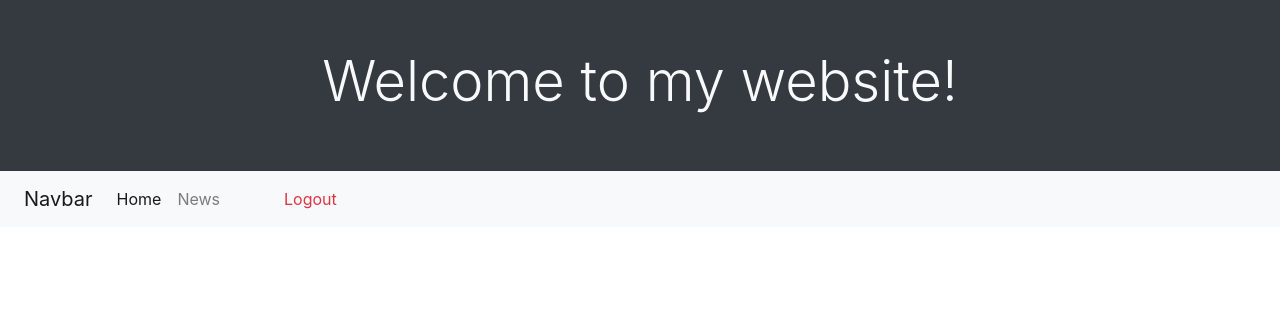
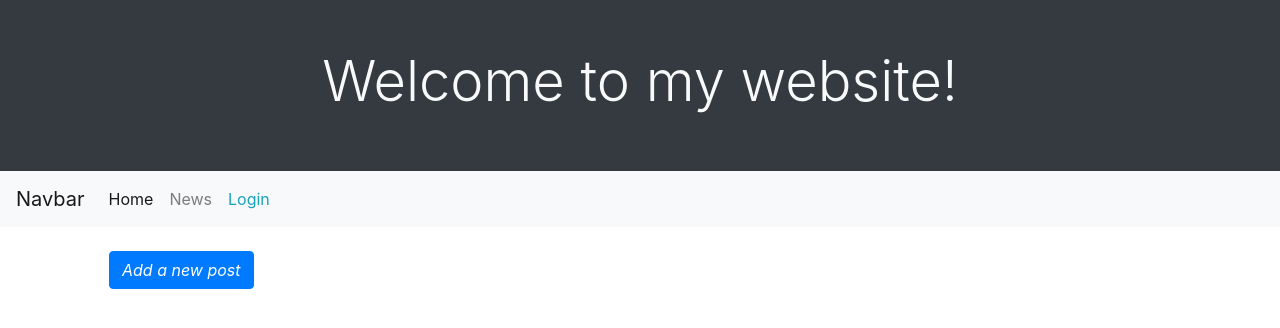
Before and after one commit to sb2rhan/DjangoProjectFirst, a Django app: page /news in a window 1280 px wide. Shown: the top 328 px of the page. Run offline with Django 3.2, Linux system fonts and the light colour scheme; data comes from the database, SQL or seed files in the repository; data that the repository does not hold is empty.

Commit message:
added add news functionality

```diff
--- a/blog/news/admin.py
+++ b/blog/news/admin.py
@@ -4,6 +4,6 @@ from news.models import News
 
 @admin.register(News)
 class NewsAdmin(admin.ModelAdmin):
-    list_display = ('title', 'publish_date', 'content', 'publisher')
-    list_filter = ('title', 'publish_date', 'publisher')
+    list_display = ('title', 'publish_date', 'theme', 'content', 'publisher')
+    list_filter = ('title', 'publish_date', 'publisher', 'theme')
     search_fields = ['title', 'publisher']
--- /dev/null
+++ b/blog/news/forms.py
@@ -0,0 +1,20 @@
+from django import forms
+from django.forms import fields
+from news.models import News
+
+
+class NewsForm(forms.ModelForm):
+
+    def __init__(self, *args, **kwargs):
+        super(NewsForm, self).__init__(*args, **kwargs)
+
+        self.fields['title'].widget.attrs['class'] = 'form-control'
+        self.fields['title'].widget.attrs['placeholder'] = 'Title'
+        self.fields['theme'].widget.attrs['class'] = 'form-control'
+        self.fields['theme'].widget.attrs['placeholder'] = 'Theme'
+        self.fields['content'].widget.attrs['class'] = 'form-control'
+        self.fields['publisher'].widget.attrs['class'] = 'form-control'
+
+    class Meta:
+        model = News
+        fields = '__all__'
--- a/blog/news/models.py
+++ b/blog/news/models.py
@@ -7,6 +7,7 @@ from django.urls import reverse
 class News(models.Model):
 
     title = models.CharField(verbose_name='Title', max_length=120)
+    theme = models.CharField(verbose_name='Theme', max_length=100)
     publish_date = models.DateTimeField(verbose_name='Date of publish', auto_now=timezone.now())
     content = models.TextField(blank=False, null=False)
     publisher = models.ForeignKey(User, on_delete=models.CASCADE)
--- a/blog/news/urls.py
+++ b/blog/news/urls.py
@@ -4,4 +4,5 @@ from news import views
 urlpatterns = [
     path('news', views.all_news, name="news"),
     path('news/<int:id>', views.news_info, name="info"),
+    path('news/create', views.create_news, name="news_create")
 ]
--- a/blog/news/views.py
+++ b/blog/news/views.py
@@ -1,13 +1,17 @@
-from django.shortcuts import render
+from django.shortcuts import render, redirect
 from django.contrib.auth.decorators import login_required
 from news.models import News
+from news.forms import NewsForm
+
 
 def all_news(request):
     news = News.objects.all()
     context = {
-        'news': news
+        'news': news,
+        'form': NewsForm()
     }
     return render(request, 'news/main_page.html', context)
+
 
 @login_required(login_url='/login')
 def news_info(request, id):
@@ -16,3 +20,12 @@ def news_info(request, id):
         'news': news
     }
     return render(request, 'news/info_page.html', context)
+
+
+@login_required(login_url='/login')
+def create_news(request):
+    form = NewsForm(request.POST)
+
+    if form.is_valid():
+        form.save()
+    return redirect('news')
--- a/blog/posts/views.py
+++ b/blog/posts/views.py
@@ -1,5 +1,4 @@
 from django.shortcuts import render, redirect
-from django.http import HttpResponse
 # decorator that checks a user for authorization
 from django.contrib.auth.decorators import login_required
 from posts.models import Post
--- a/blog/templates/news/info_page.html
+++ b/blog/templates/news/info_page.html
@@ -7,6 +7,7 @@ News '{{ news.title }}'
 {% block content %}
     <div class="card m-3">
         <div class='card-header'>
+            <h5 class='text-dark'>Theme: {{ news.theme }}</h5>
             <div class='card-title'>
                 <h3 class='display-4'>{{ news.title }}</h3>
                 <p>Published in {{ news.publish_date }}</p>
--- a/blog/templates/news/main_page.html
+++ b/blog/templates/news/main_page.html
@@ -5,8 +5,12 @@ News page
 {% endblock %}
 
 {% block content %}
+    <button type="button" class="btn btn-primary m-4" data-toggle="modal" data-target="#exampleModal">
+        <i class="fa fa-plus">Add a new post</i>
+    </button>
     {% for n in news %}
         <div class='card m-3'>
+            <h5 class='card-header text-dark'>Theme: {{ n.theme }}</h5>
             <div class='card-body'>
                 <div class='card-title'>
                     <h3>
@@ -22,4 +26,24 @@ News page
             </div>
         </div>
     {% endfor %}
+    <div class="modal fade" id="exampleModal" tabindex="-1" role="dialog" aria-labelledby="exampleModalLabel" aria-hidden="true">
+        <div class="modal-dialog" role="document">
+            <div class="modal-content">
+                <div class="modal-header">
+                    <h5 class="modal-title" id="exampleModalLabel">Create</h5>
+                    <button type="button" class="close" data-dismiss="modal" aria-label="Close">
+                        <span aria-hidden="true">&times;</span>
+                    </button>
+                </div>
+                <div class="modal-body">
+                    <form method='POST' action="{% url 'news_create' %}">
+                        {% csrf_token %}
+                        {{ form }}
+                        <button type="button" class="btn btn-secondary mt-3" data-dismiss="modal">Close</button>
+                        <button type="submit" class="btn btn-primary mt-3">Submit</button>
+                    </form>
+                </div>
+            </div>
+        </div>
+    </div>
 {% endblock %}
--- a/blog/templates/post/index.html
+++ b/blog/templates/post/index.html
@@ -45,8 +45,8 @@
                     <form method='POST' action="{% url 'create' %}" enctype='multipart/form-data'>
                         {% csrf_token %}
                         {{ form }}
-                        <button type="button" class="btn btn-secondary" data-dismiss="modal">Close</button>
-                        <button type="submit" class="btn btn-primary">Submit</button>
+                        <button type="button" class="btn btn-secondary mt-3" data-dismiss="modal">Close</button>
+                        <button type="submit" class="btn btn-primary mt-3">Submit</button>
                     </form>
                 </div>
             </div>
--- a/blog/templates/post/wrapper.html
+++ b/blog/templates/post/wrapper.html
@@ -14,17 +14,35 @@
     <div class="container-fluid bg-dark text-light p-5 d-flex justify-content-center">
         <h1 class="display-4">Welcome to my website!</h1>
     </div>
-    <nav class="navbar navbar-expand-lg navbar-light bg-light px-4">
+
+    <nav class="navbar navbar-expand-lg navbar-light bg-light">
         <a class="navbar-brand" href="#">Navbar</a>
-        <button class="navbar-toggler" type="button" data-toggle="collapse" data-target="#navbarNavAltMarkup" aria-controls="navbarNavAltMarkup" aria-expanded="false" aria-label="Toggle navigation">
+        <button class="navbar-toggler" type="button" data-toggle="collapse" data-target="#navbarNavDropdown" aria-controls="navbarNavDropdown" aria-expanded="false" aria-label="Toggle navigation">
             <span class="navbar-toggler-icon"></span>
         </button>
-        <div class="collapse navbar-collapse" id="navbarNavAltMarkup">
-            <div class="navbar-nav">
-                <a class="nav-link active" href="{% url 'main' %}">Home <span class="sr-only">(current)</span></a>
-                <a class="nav-link" href="{% url 'news' %}">News</a>
-                <a class="nav-link text-danger ml-5" href="{% url 'logout' %}">Logout</a>
-            </div>
+        <div class="collapse navbar-collapse" id="navbarNavDropdown">
+            <ul class="navbar-nav">
+                <li class="nav-item active">
+                    <a class="nav-link" href="{% url 'main' %}">Home <span class="sr-only">(current)</span></a>
+                </li>
+                <li class="nav-item">
+                    <a class="nav-link" href="{% url 'news' %}">News</a>
+                </li>
+                {% if request.user.is_authenticated %}
+                    <li class="nav-item dropdown">
+                        <a class="nav-link dropdown-toggle text-success" href="#" id="navbarDropdownMenuLink" role="button" data-toggle="dropdown" aria-haspopup="true" aria-expanded="false">
+                            {{ request.user.get_username }}
+                        </a>
+                        <div class="dropdown-menu" aria-labelledby="navbarDropdownMenuLink">
+                            <a class="dropdown-item text-danger" href="{% url 'logout' %}">Logout</a>
+                        </div>
+                    </li>
+                {% else %}
+                    <li class="nav-item">
+                        <a class="nav-link text-info" href="{% url 'login' %}">Login</a>
+                    </li>
+                {% endif %}
+            </ul>
         </div>
     </nav>
 
```
